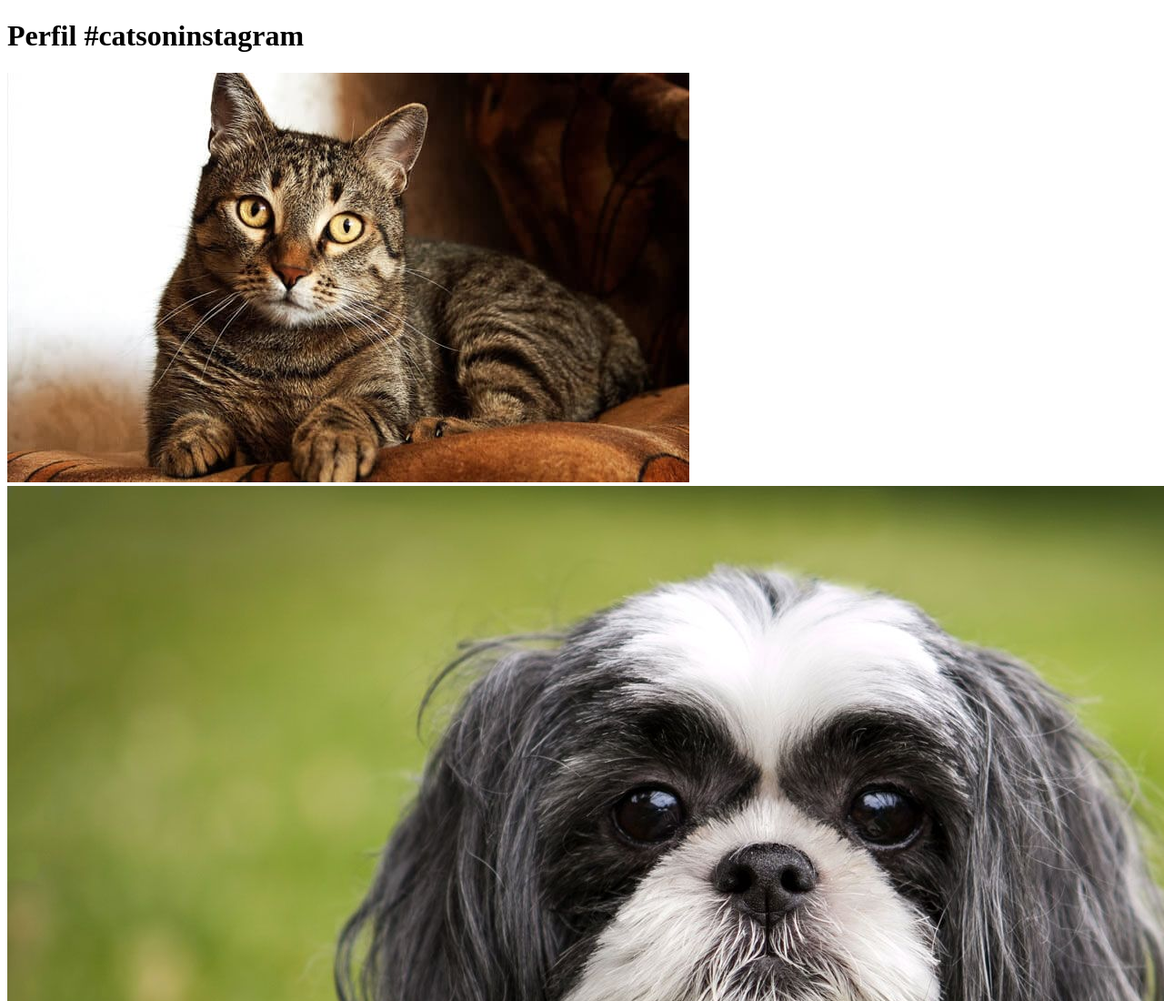
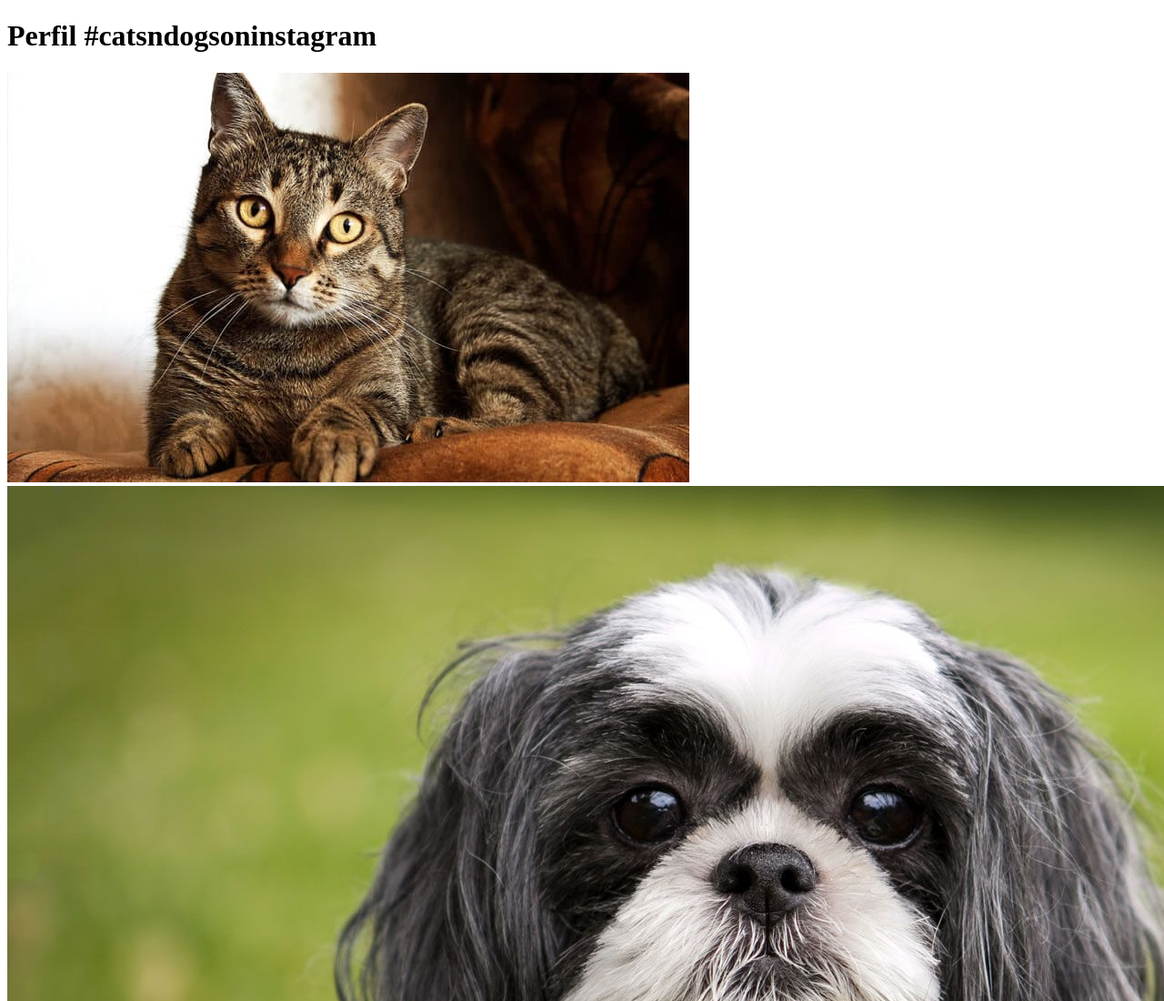
Before and after one commit to guigodoy888/Descomplica_exercises, a plain HTML site: page index1.html in a window 1280 px wide. Shown: the top 1100 px of the page at 91% size. Drawn offline with Linux system fonts and the light colour scheme.

Commit message:
edit title and body

```diff
--- a/index1.html
+++ b/index1.html
@@ -4,10 +4,10 @@
     <meta charset="UTF-8">
     <meta http-equiv="X-UA-Compatible" content="IE=edge">
     <meta name="viewport" content="width=device-width, initial-scale=1.0">
-    <title>Fanpage de Gatinhos</title>
+    <title>Fanpage de Gatinhos e Doguinhos</title>
 </head>
 <body>
-    <h1>Perfil #catsoninstagram</h1>
+    <h1>Perfil #catsndogsoninstagram</h1>
     <img src="img/gato.jpg" />
     <img src="img/Shih-tzu-dog.jpg" />
 </body>
```
